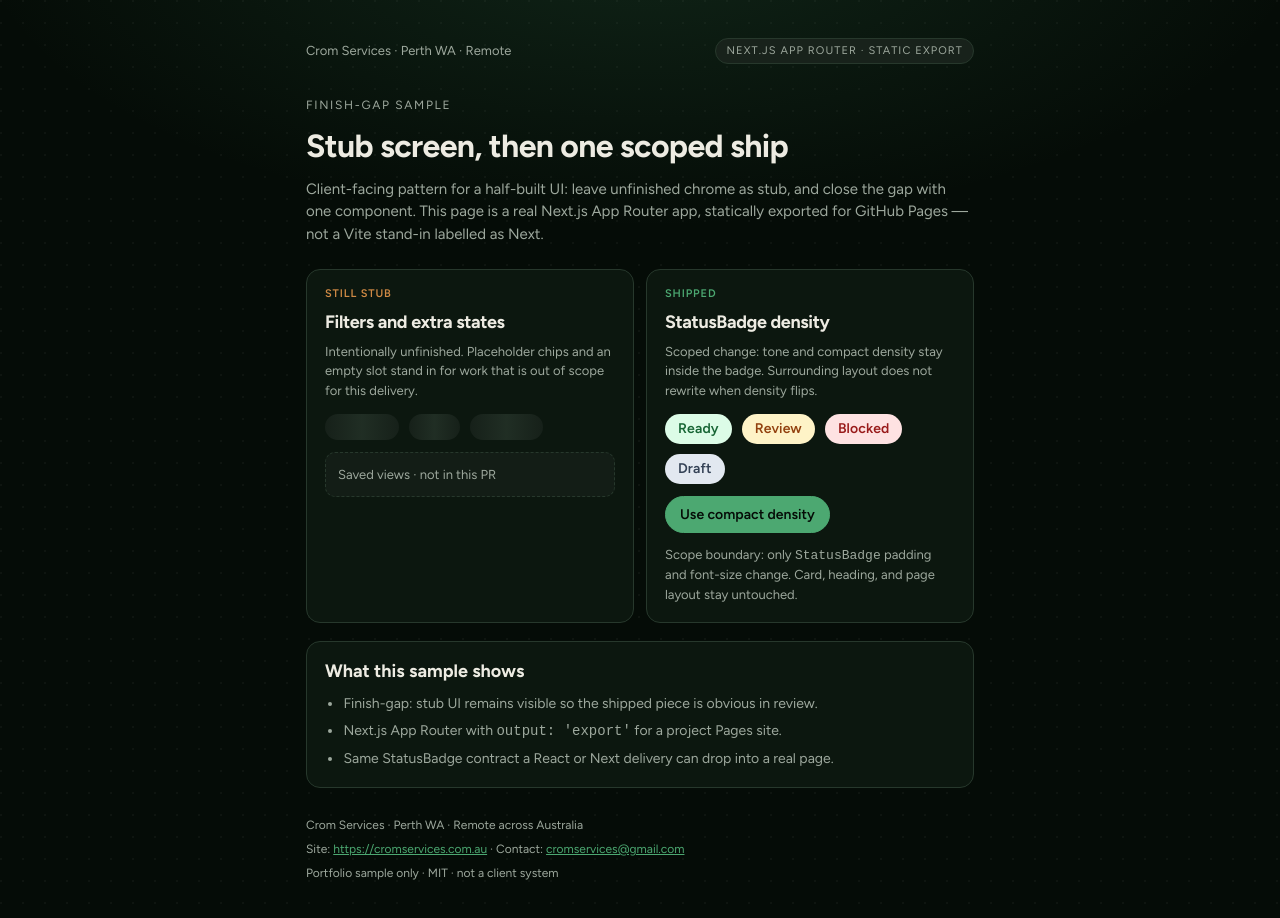
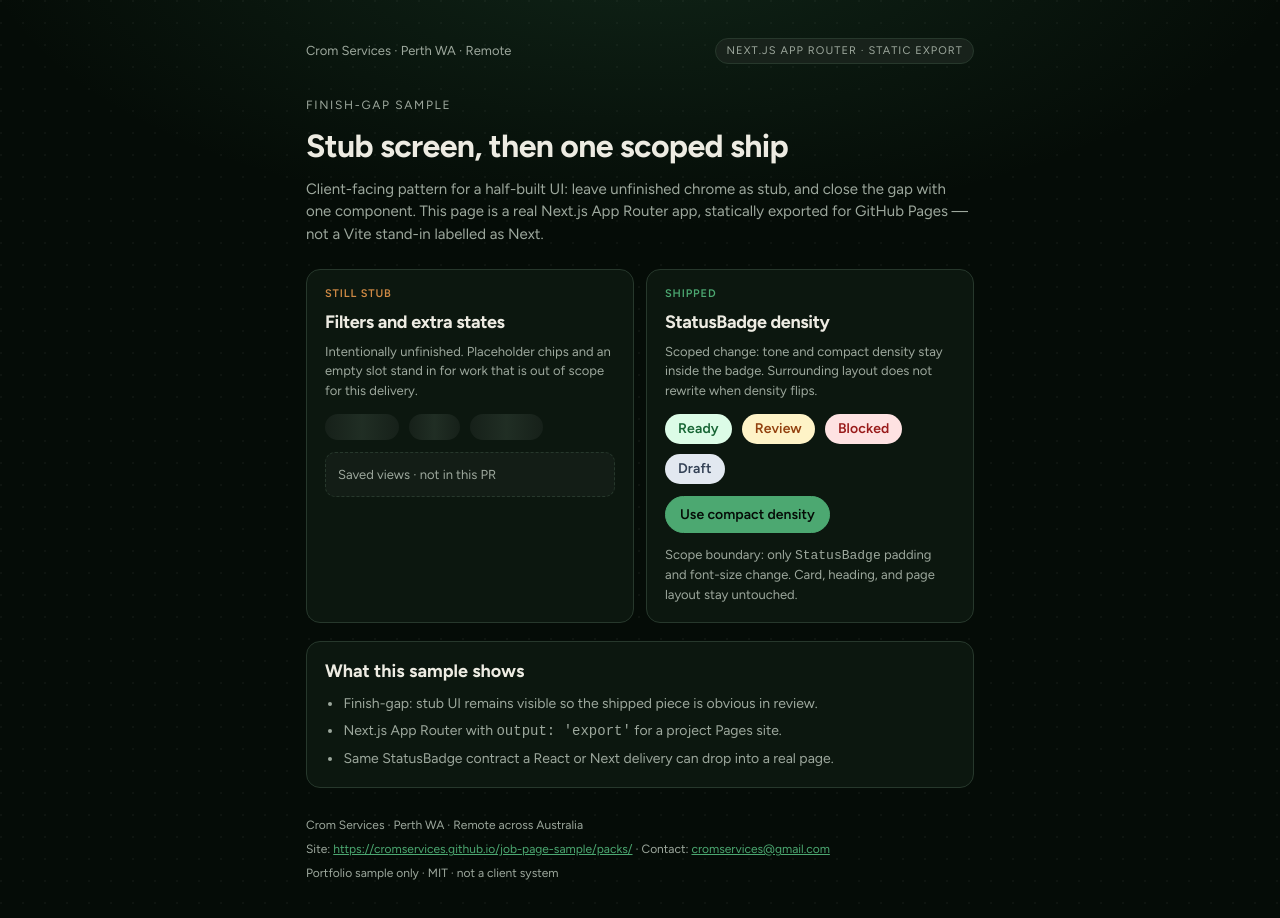
Before and after one commit to CromServices/next-ui-sample, a Next.js app: page / in a window 1280 px wide. Shown: the top 918 px of the page. Built offline with nearby package versions, Linux system fonts and the light colour scheme.

Commit message:
Public face: drop apex; link packs hub

```diff
--- a/app/page.tsx
+++ b/app/page.tsx
@@ -66,7 +66,7 @@ export default function HomePage() {
         <p>Crom Services · Perth WA · Remote across Australia</p>
         <p>
           Site:{' '}
-          <a href="https://cromservices.com.au">https://cromservices.com.au</a>
+          <a href="https://cromservices.github.io/job-page-sample/packs/">https://cromservices.github.io/job-page-sample/packs/</a>
           {' · '}
           Contact:{' '}
           <a href="mailto:cromservices@gmail.com">cromservices@gmail.com</a>
```
